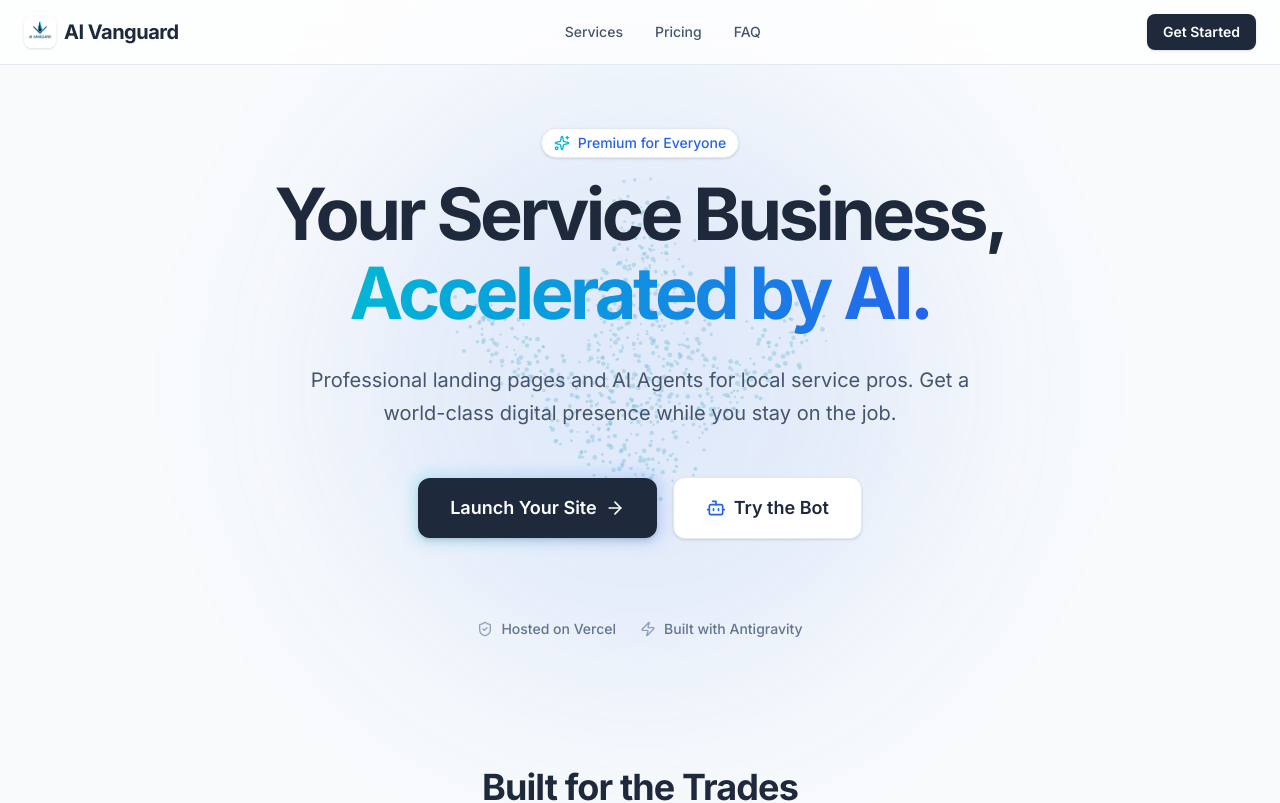
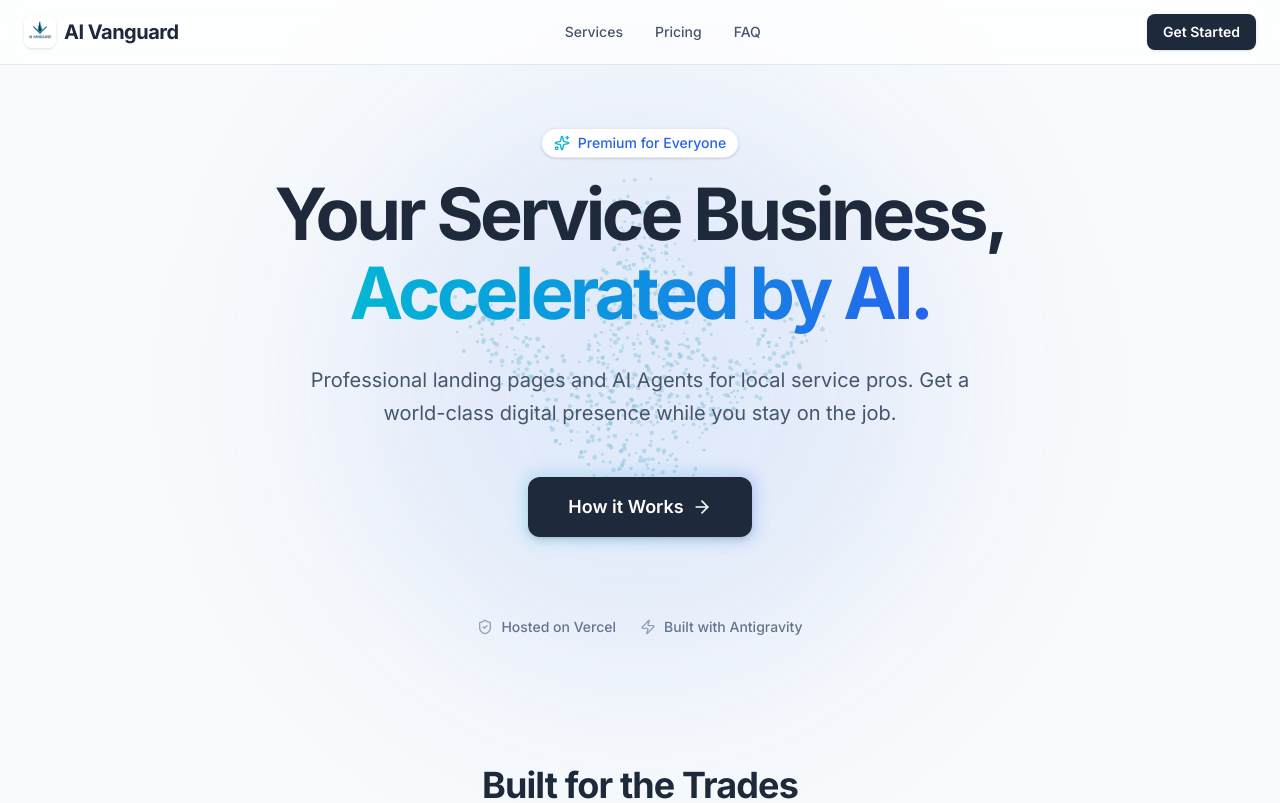
Before and after one commit to UncleSam03/AI-Vanguardd-Website, a Next.js app: page / in a window 1280 px wide. Shown: the top 803 px of the page. Built offline with nearby package versions, Linux system fonts and the light colour scheme.

Commit message:
feat: simplify hero section with centered How it Works button

```diff
--- a/src/app/page.tsx
+++ b/src/app/page.tsx
@@ -222,20 +222,16 @@ export default function LandingPage() {
 
             <motion.div
               variants={FADE_UP_ANIMATION_VARIANTS}
-              className="flex flex-col sm:flex-row items-center justify-center gap-4 pt-4"
+              className="flex items-center justify-center pt-4"
             >
-              <div className="relative w-full sm:w-auto group">
+              <div className="relative group">
                 <div className="absolute -inset-1 bg-gradient-to-r from-brand-cyan to-brand-blue rounded-xl blur opacity-20 group-hover:opacity-40 transition duration-1000 group-hover:duration-200 animate-pulse" />
-                <button className="relative w-full sm:w-auto px-8 py-4 rounded-xl bg-brand-dark text-white font-semibold text-lg hover:bg-slate-800 transition-all flex items-center justify-center gap-2 shadow-md overflow-hidden">
+                <button className="relative px-10 py-4 rounded-xl bg-brand-dark text-white font-semibold text-lg hover:bg-slate-800 transition-all flex items-center justify-center gap-2 shadow-md overflow-hidden">
                   <div className="absolute inset-0 bg-gradient-to-r from-brand-cyan/20 to-brand-blue/20 opacity-0 group-hover:opacity-100 transition-opacity" />
-                  Launch Your Site
+                  How it Works
                   <ArrowRight className="w-5 h-5 group-hover:translate-x-1 transition-transform" />
                 </button>
               </div>
-              <button className="w-full sm:w-auto px-8 py-4 rounded-xl bg-white border border-brand-border text-brand-dark font-semibold text-lg hover:bg-slate-50 transition-all flex items-center justify-center gap-2 shadow-sm">
-                <Bot className="w-5 h-5 text-brand-blue" />
-                Try the Bot
-              </button>
             </motion.div>
 
             <motion.div
```
